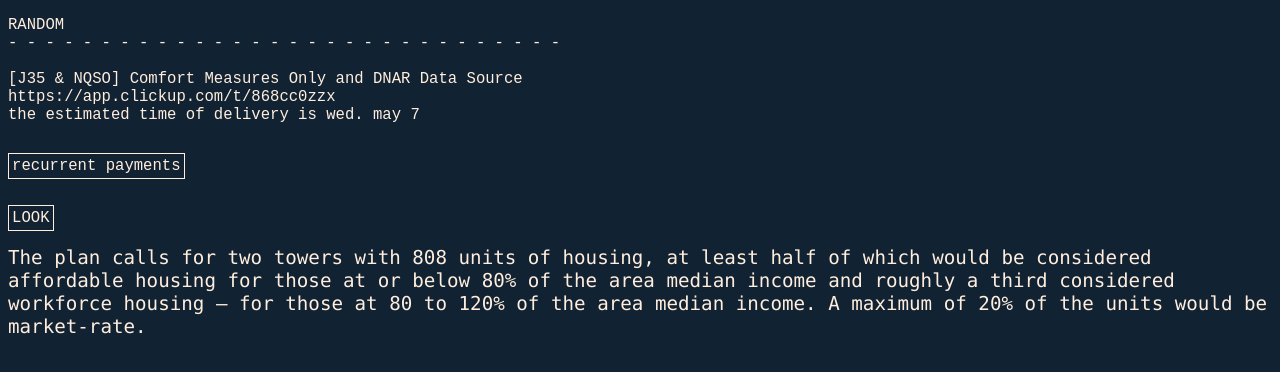
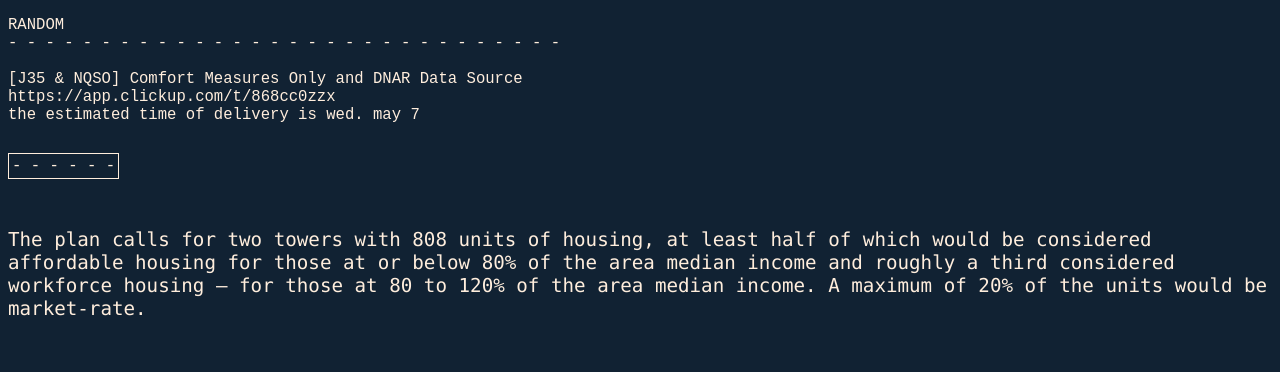
Before and after one commit to letdata/letdata.github.io, a plain HTML site: page jhs/random.html in a window 1280 px wide. Drawn offline with nearby package versions, Linux system fonts and the light colour scheme.

Commit message:
Update random.html

```diff
--- a/jhs/random.html
+++ b/jhs/random.html
@@ -52,8 +52,7 @@
 https://app.clickup.com/t/868cc0zzx
 the estimated time of delivery is wed. may 7
 
-<p><a href="https://gitlab.com/leeborio/apuntes/-/blob/master/245_rp_20240114.csv?ref_type=heads">recurrent payments</a></p>
-<a href="https://github.com/deepseek-ai/smallpond/tree/main">LOOK</a>
+<p></p><a href="https://github.com/deepseek-ai/smallpond/tree/main">- - - - - -</a></p>
 </pre>
 <p class="p_font">
 The plan calls for two towers with 808 units of housing, at least half of which would be considered affordable housing for those at or below 80% of the area median income and roughly a third considered workforce housing — for those at 80 to 120% of the area median income. A maximum of 20% of the units would be market-rate.
```
